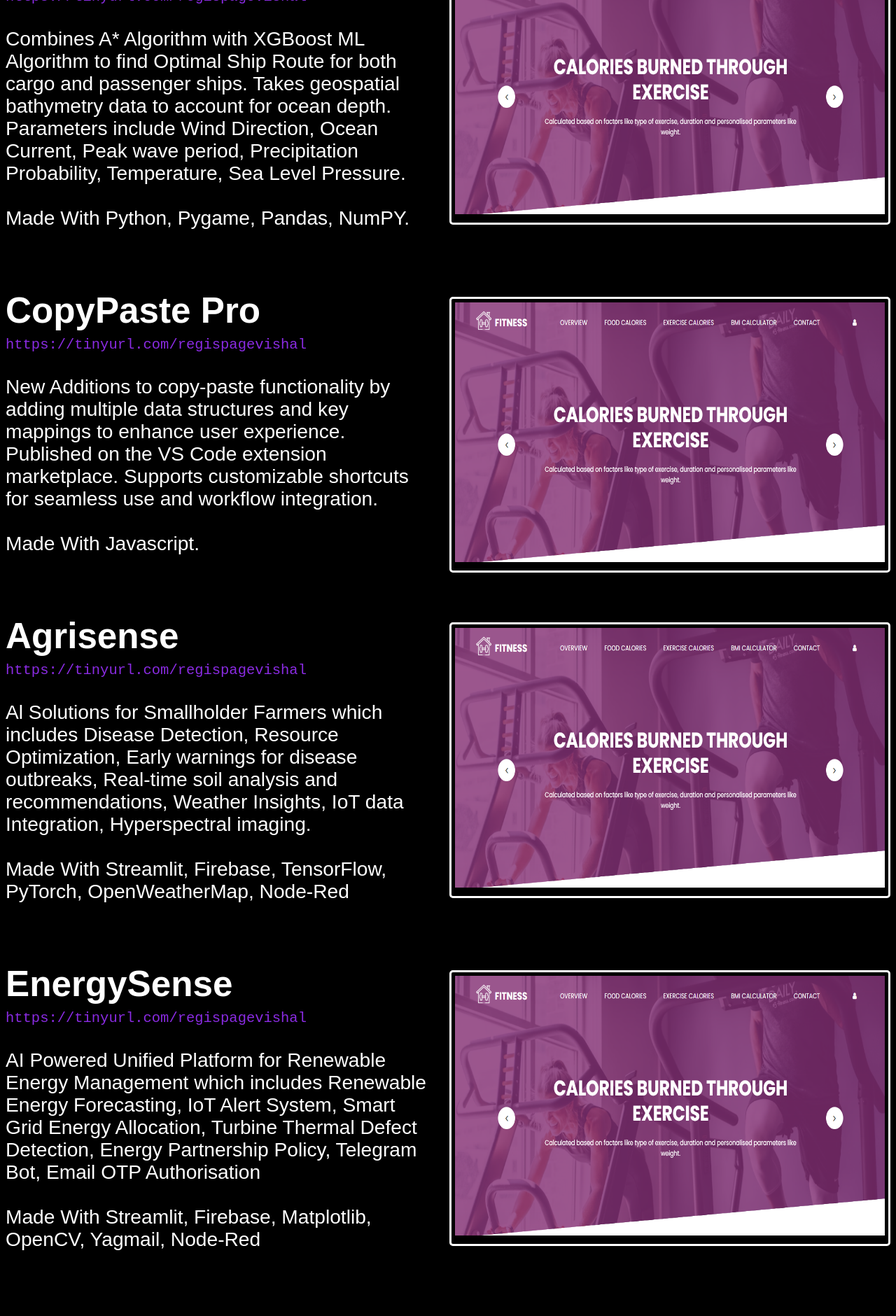
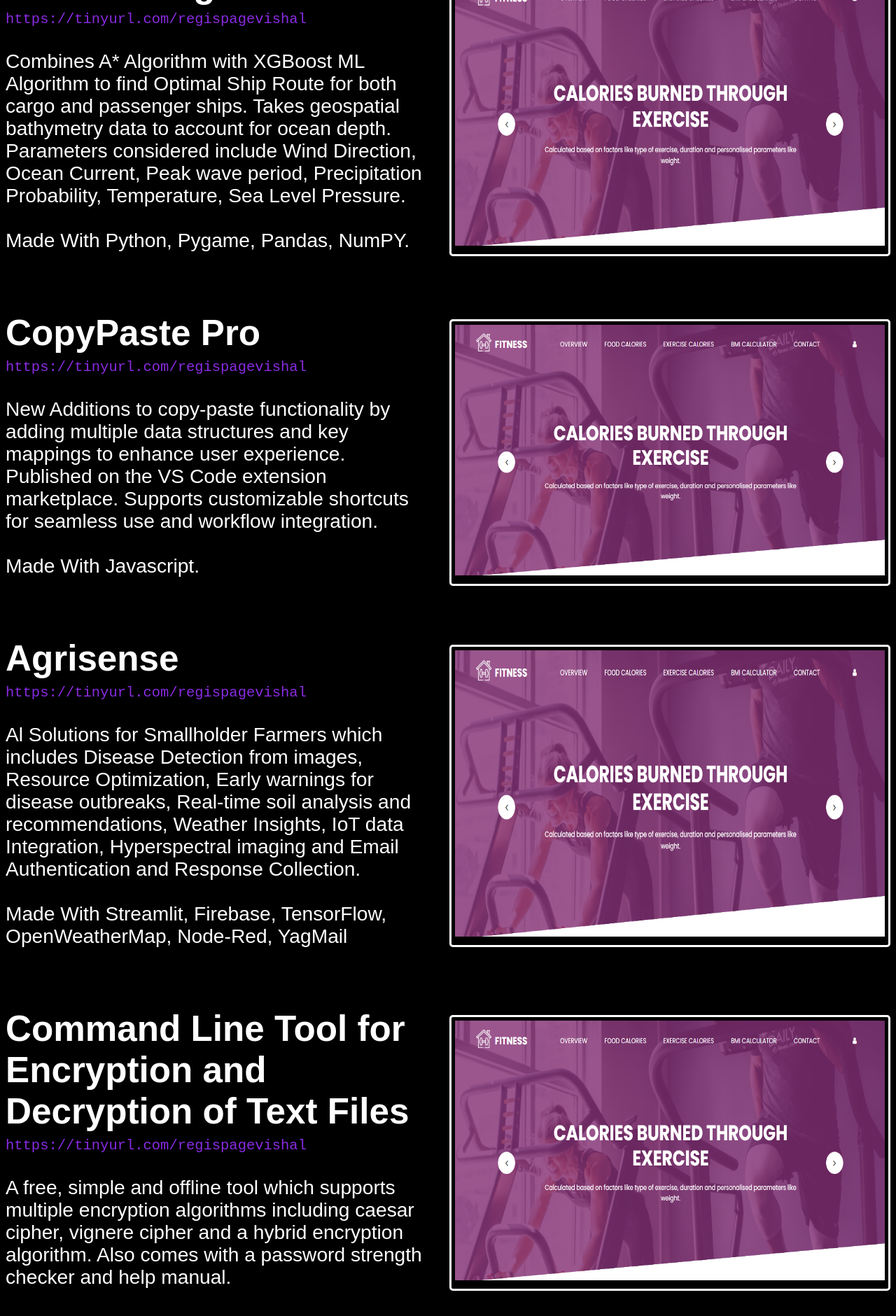
Before and after one commit to fleet2005/Portfolio, a React (Vite) app in the folder Portfolio/: page / in a window 1280 px wide. Shown: the part 3630-5510 px from the top of the page at 70% size. Built offline with nearby package versions, Linux system fonts and the light colour scheme.

Commit message:
Modified Projects Section

```diff
--- a/Portfolio/src/Projects.jsx
+++ b/Portfolio/src/Projects.jsx
@@ -12,7 +12,7 @@ function Project() {
         <div style={{ flex: 1, marginTop: "-3vw" }}>
           <p style={{fontSize: "2.2vw"}}>
             <a href="https://tinyurl.com/regispagevishal" target="_new" style={{ textDecoration: "none", color:"white", fontWeight:"bolder", fontSize:"4vw"}}>HealthApp</a> <br /><a target="_new" href="https://tinyurl.com/regispagevishal" style={{ fontFamily:"monospace", fontSize: "1.6vw", textDecoration: "none", color:"rgb(138,43,226)"}}>https://tinyurl.com/regispagevishal</a><br /><br />
-            Dynamic Application which tracks calories gained and burned by eating and exercising, calculates BMI and implements Markov model for next food prediction. MongoDB is used for data storage and data is secured with BCrypt and JWT. Comes with a chatbot to assist users.
+            Dynamic Application which tracks calories gained and burned by eating and exercising, calculates BMI and implements Markov model for next food prediction. MongoDB is used for data storage and data is secured with BCrypt and JWT. Chatbot has been integrated to assist users with health queries.
             <br/><br/>
             Made With ReactJS, Django, MongoDB, NodeJS, ExpressJS, CSS, HTML.
             <br />
@@ -20,7 +20,7 @@ function Project() {
         </div>
         <div style={{ flex: 1, marginLeft: 20 }}>
           <div style={{ border: "3px solid white", borderRadius: "5px", padding: "5px" }}>
-            <img src={pg2} style={{ width: "auto", height: "29vw", maxWidth: "48vw" }} alt="Project 1" />
+            <img src={pg2} style={{ width: "auto", height: "32vw", maxWidth: "48vw" }} alt="Project 1" />
           </div>
         </div>
       </div>
@@ -31,7 +31,7 @@ function Project() {
         <div style={{ flex: 1, marginTop: "-3vw" }}>
           <p style={{fontSize: "2.2vw"}}>
             <a href="https://tinyurl.com/regispagevishal" target="_new" style={{ textDecoration: "none", color:"white", fontWeight:"bolder", fontSize:"4vw"}}>NavPath Algorithm</a> <br /><a target="_new" href="https://tinyurl.com/regispagevishal" style={{ fontFamily:"monospace", fontSize: "1.6vw", textDecoration: "none", color:"rgb(138,43,226)"}}>https://tinyurl.com/regispagevishal</a><br /><br />
-            Combines A* Algorithm with XGBoost ML Algorithm to find Optimal Ship Route for both cargo and passenger ships. Takes geospatial bathymetry data to account for ocean depth. Parameters include Wind Direction, Ocean Current, Peak wave period, Precipitation Probability, Temperature, Sea Level Pressure.
+            Combines A* Algorithm with XGBoost ML Algorithm to find Optimal Ship Route for both cargo and passenger ships. Takes geospatial bathymetry data to account for ocean depth. Parameters considered include Wind Direction, Ocean Current, Peak wave period, Precipitation Probability, Temperature, Sea Level Pressure.
             <br/><br/>
             Made With  Python, Pygame, Pandas, NumPY.
             <br />
@@ -39,7 +39,7 @@ function Project() {
         </div>
         <div style={{ flex: 1, marginLeft: 20 }}>
           <div style={{ border: "3px solid white", borderRadius: "5px", padding: "5px" }}>
-            <img src={pg2} style={{ width: "auto", height: "29vw", maxWidth: "48vw" }} alt="Project 1" />
+            <img src={pg2} style={{ width: "auto", height: "30vw", maxWidth: "48vw" }} alt="Project 1" />
           </div>
         </div>
       </div>
@@ -58,7 +58,7 @@ function Project() {
         </div>
         <div style={{ flex: 1, marginLeft: 20 }}>
           <div style={{ border: "3px solid white", borderRadius: "5px", padding: "5px" }}>
-            <img src={pg2} style={{ width: "auto", height: "29vw", maxWidth: "48vw" }} alt="Project 1" />
+            <img src={pg2} style={{ width: "auto", height: "28vw", maxWidth: "48vw" }} alt="Project 1" />
           </div>
         </div>
       </div>
@@ -69,41 +69,22 @@ function Project() {
         <div style={{ flex: 1, marginTop: "-3vw" }}>
           <p style={{fontSize: "2.2vw"}}>
             <a href="https://tinyurl.com/regispagevishal" target="_new" style={{ textDecoration: "none", color:"white", fontWeight:"bolder", fontSize:"4vw"}}>Agrisense</a> <br /><a target="_new" href="https://tinyurl.com/regispagevishal" style={{ fontFamily:"monospace", fontSize: "1.6vw", textDecoration: "none", color:"rgb(138,43,226)"}}>https://tinyurl.com/regispagevishal</a><br /><br />
-            Al Solutions for Smallholder Farmers which includes Disease Detection, Resource Optimization, Early
+            Al Solutions for Smallholder Farmers which includes Disease Detection from images, Resource Optimization, Early
 warnings for disease outbreaks, Real-time soil analysis and recommendations, Weather Insights, IoT data
-Integration, Hyperspectral imaging.
+Integration, Hyperspectral imaging and Email Authentication and Response Collection.
             <br/><br/>
-            Made With Streamlit, Firebase, TensorFlow, PyTorch, OpenWeatherMap, Node-Red
+            Made With Streamlit, Firebase, TensorFlow, OpenWeatherMap, Node-Red, YagMail
             <br />
           </p>
         </div>
         <div style={{ flex: 1, marginLeft: 20 }}>
           <div style={{ border: "3px solid white", borderRadius: "5px", padding: "5px" }}>
-            <img src={pg2} style={{ width: "auto", height: "29vw", maxWidth: "48vw" }} alt="Project 1" />
+            <img src={pg2} style={{ width: "auto", height: "32vw", maxWidth: "48vw" }} alt="Project 1" />
           </div>
         </div>
       </div>
       <br/><br/>
 
-
-      <div style={{ display: "flex", flexDirection: "row", justifyContent: "space-between", alignItems: "flex-start" }}>
-        <div style={{ flex: 1, marginTop: "-3vw" }}>
-          <p style={{fontSize: "2.2vw"}}>
-            <a href="https://tinyurl.com/regispagevishal" target="_new" style={{ textDecoration: "none", color:"white", fontWeight:"bolder", fontSize:"4vw"}}>EnergySense</a> <br /><a target="_new" href="https://tinyurl.com/regispagevishal" style={{ fontFamily:"monospace", fontSize: "1.6vw", textDecoration: "none", color:"rgb(138,43,226)"}}>https://tinyurl.com/regispagevishal</a><br /><br />
-            AI Powered Unified Platform for Renewable Energy Management which includes Renewable Energy
-Forecasting, IoT Alert System, Smart Grid Energy Allocation, Turbine Thermal Defect Detection, Energy
-Partnership Policy, Telegram Bot, Email OTP Authorisation            <br/><br/>
-            Made With Streamlit, Firebase, Matplotlib, OpenCV, Yagmail, Node-Red
-            <br />
-          </p>
-        </div>
-        <div style={{ flex: 1, marginLeft: 20 }}>
-          <div style={{ border: "3px solid white", borderRadius: "5px", padding: "5px" }}>
-            <img src={pg2} style={{ width: "auto", height: "29vw", maxWidth: "48vw" }} alt="Project 1" />
-          </div>
-        </div>
-      </div>
-      <br/><br/>
 
 
       <div style={{ display: "flex", flexDirection: "row", justifyContent: "space-between", alignItems: "flex-start" }}>
```
